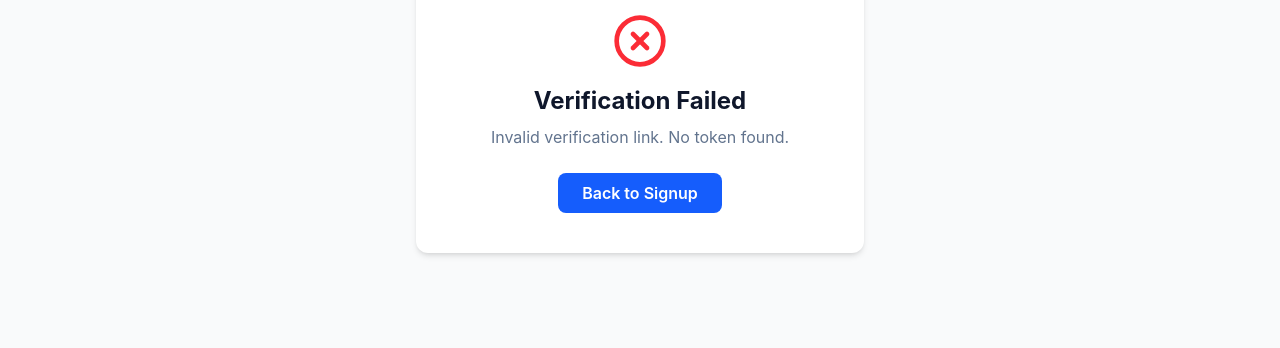
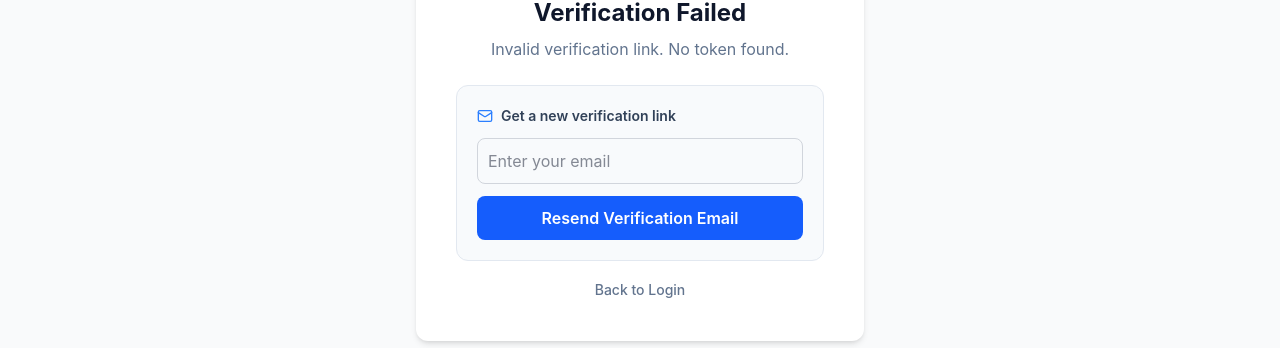
Before and after one commit to talhaarain54/talha-shafiq-mern-10pshine, a React app in the folder frontend/: page /verify-email in a window 1280 px wide. Shown: the part 356-704 px from the top of the page. Built offline with nearby package versions, Linux system fonts and the light colour scheme; no server answers; the HTML template or start-up script is replaced by a standard one.

Commit message:
Fixed the verify email functionality

```diff
--- a/frontend/src/App.jsx
+++ b/frontend/src/App.jsx
@@ -19,6 +19,7 @@ import Trash from "./pages/Trash";
 import VerifyEmail from "./pages/VerifyEmail";
 import ForgotPassword from "./pages/ForgotPassword";
 import ResetPassword from "./pages/ResetPassword";
+import EmailNotVerified from "./pages/Emailnotverified";
 
 
 const App = () => {
@@ -58,6 +59,7 @@ const App = () => {
 
           {/* Open — no auth required */}
           <Route path="/verify-email" element={<VerifyEmail />} />
+          <Route path="/email-not-verified" element={<EmailNotVerified />} />
 
           {/* Protected Routes */}
           <Route element={<ProtectedRoute />}>
--- /dev/null
+++ b/frontend/src/pages/Emailnotverified.jsx
@@ -0,0 +1,130 @@
+import { useState } from "react";
+import { useLocation, useNavigate, Link } from "react-router-dom";
+import { useSelector } from "react-redux";
+import { resendVerificationService } from "../services/auth.service";
+import { handleApiError } from "../utils/handleApiError";
+import { MailOpen, RefreshCcw, ArrowLeft, CheckCircle } from "lucide-react";
+import toast from "react-hot-toast";
+
+const EmailNotVerified = () => {
+  const isDark = useSelector((s) => s.theme.mode === "dark");
+  const location = useLocation();
+  const navigate = useNavigate();
+
+  // Email is passed via navigate state from Login page
+  const email = location.state?.email || "";
+
+  const [resending, setResending] = useState(false);
+  const [resent, setResent] = useState(false);
+
+  const handleResend = async () => {
+    if (!email) {
+      toast.error("No email address found. Please go back and try logging in again.");
+      return;
+    }
+    setResending(true);
+    try {
+      await resendVerificationService(email);
+      setResent(true);
+      toast.success("Verification email sent!");
+    } catch (err) {
+      handleApiError(err);
+    } finally {
+      setResending(false);
+    }
+  };
+
+  const pg = isDark
+    ? "min-h-screen flex items-center justify-center bg-slate-900 px-4"
+    : "min-h-screen flex items-center justify-center bg-gray-50 px-4";
+
+  const card = isDark
+    ? "bg-slate-800 border border-slate-700"
+    : "bg-white shadow-md";
+
+  const headingColor = isDark ? "text-white" : "text-slate-900";
+  const subColor = isDark ? "text-slate-400" : "text-slate-500";
+  const emailPillBg = isDark
+    ? "bg-slate-700 border border-slate-600 text-slate-200"
+    : "bg-slate-100 border border-slate-200 text-slate-700";
+  const dividerColor = isDark ? "border-slate-700" : "border-slate-100";
+
+  return (
+    <div className={pg}>
+      <div className={`max-w-md w-full rounded-2xl p-10 text-center ${card}`}>
+
+        {/* Icon */}
+        <div className={`w-20 h-20 rounded-full flex items-center justify-center mx-auto mb-6 ${
+          isDark ? "bg-amber-500/10" : "bg-amber-50"
+        }`}>
+          <MailOpen size={36} className="text-amber-500" />
+        </div>
+
+        {/* Heading */}
+        <h1 className={`text-2xl font-black mb-2 ${headingColor}`}>
+          Verify your email
+        </h1>
+        <p className={`text-sm mb-5 ${subColor}`}>
+          Your account is not yet activated. Please check your inbox and click the verification link we sent.
+        </p>
+
+        {/* Email pill */}
+        {email && (
+          <div className={`inline-flex items-center gap-2 px-4 py-2 rounded-full text-sm font-medium mb-6 ${emailPillBg}`}>
+            <MailOpen size={14} className="shrink-0" />
+            {email}
+          </div>
+        )}
+
+        <hr className={`mb-6 ${dividerColor}`} />
+
+        {/* Resend block */}
+        {resent ? (
+          <div className={`flex items-center justify-center gap-2 py-3 px-4 rounded-xl mb-4 ${
+            isDark ? "bg-green-500/10 border border-green-500/30" : "bg-green-50 border border-green-200"
+          }`}>
+            <CheckCircle size={18} className="text-green-500 shrink-0" />
+            <p className={`text-sm font-medium ${isDark ? "text-green-400" : "text-green-700"}`}>
+              New link sent! Check your inbox.
+            </p>
+          </div>
+        ) : (
+          <p className={`text-sm mb-3 ${subColor}`}>
+            Didn't get the email? Check your spam folder or resend it.
+          </p>
+        )}
+
+        <button
+          onClick={handleResend}
+          disabled={resending}
+          className="w-full flex items-center justify-center gap-2 bg-blue-600 hover:bg-blue-700 disabled:opacity-50 text-white font-semibold py-3 rounded-xl transition mb-3"
+        >
+          <RefreshCcw size={16} className={resending ? "animate-spin" : ""} />
+          {resending ? "Sending..." : resent ? "Resend Again" : "Resend Verification Email"}
+        </button>
+
+        <button
+          onClick={() => navigate("/login")}
+          className={`w-full flex items-center justify-center gap-2 py-3 rounded-xl font-semibold transition ${
+            isDark
+              ? "bg-slate-700 hover:bg-slate-600 text-slate-200"
+              : "bg-slate-100 hover:bg-slate-200 text-slate-700"
+          }`}
+        >
+          <ArrowLeft size={16} />
+          Back to Login
+        </button>
+
+        <p className={`mt-6 text-xs ${isDark ? "text-slate-600" : "text-slate-400"}`}>
+          Wrong account?{" "}
+          <Link to="/signup" className="text-blue-500 hover:underline font-medium">
+            Create a new one
+          </Link>
+        </p>
+
+      </div>
+    </div>
+  );
+};
+
+export default EmailNotVerified;
--- a/frontend/src/pages/VerifyEmail.jsx
+++ b/frontend/src/pages/VerifyEmail.jsx
@@ -1,8 +1,10 @@
-import { useEffect, useState } from "react";
+import { useEffect, useState, useRef } from "react";
 import { useSearchParams, Link, useNavigate } from "react-router-dom";
 import { useSelector } from "react-redux";
-import { verifyEmailService } from "../services/auth.service";
-import { CheckCircle, XCircle, Loader2 } from "lucide-react";
+import { verifyEmailService, resendVerificationService } from "../services/auth.service";
+import { handleApiError } from "../utils/handleApiError";
+import { CheckCircle, XCircle, Loader2, Mail } from "lucide-react";
+import toast from "react-hot-toast";
 
 const VerifyEmail = () => {
   const isDark = useSelector((s) => s.theme.mode === "dark");
@@ -12,7 +14,20 @@ const VerifyEmail = () => {
   const [status, setStatus] = useState("loading");
   const [message, setMessage] = useState("");
 
+  // ── Resend state (shown on error) ──
+  const [resendEmail, setResendEmail] = useState("");
+  const [resending, setResending] = useState(false);
+
+  // ── StrictMode guard: prevent useEffect running twice ──
+  const hasRun = useRef(false);
+
   useEffect(() => {
+    // Guard against React StrictMode double-invocation in dev.
+    // Without this, the token gets consumed on the first run and the
+    // second run sees it as "invalid or expired".
+    if (hasRun.current) return;
+    hasRun.current = true;
+
     const verify = async () => {
       if (!token) {
         setStatus("error");
@@ -22,10 +37,8 @@ useEffect(() => {
 
       try {
         const res = await verifyEmailService(token);
-
         setStatus("success");
         setMessage(res.message || "Email verified successfully!");
-
         setTimeout(() => navigate("/login"), 3000);
       } catch (err) {
         setStatus("error");
@@ -39,31 +52,106 @@ useEffect(() => {
     verify();
   }, [token, navigate]);
 
-  const pg = isDark ? "min-h-screen flex items-center justify-center bg-slate-900 px-4" : "min-h-screen flex items-center justify-center bg-gray-50 px-4";
-  const card = isDark ? "bg-slate-800 border border-slate-700" : "bg-white shadow-md";
-  const h = isDark ? "text-2xl font-bold text-white" : "text-2xl font-bold text-slate-900";
+  const handleResend = async () => {
+    if (!resendEmail.trim()) {
+      toast.error("Please enter your email address.");
+      return;
+    }
+    setResending(true);
+    try {
+      await resendVerificationService(resendEmail.trim());
+      toast.success("Verification email sent! Check your inbox.");
+    } catch (err) {
+      handleApiError(err);
+    } finally {
+      setResending(false);
+    }
+  };
+
+  const pg = isDark
+    ? "min-h-screen flex items-center justify-center bg-slate-900 px-4"
+    : "min-h-screen flex items-center justify-center bg-gray-50 px-4";
+  const card = isDark
+    ? "bg-slate-800 border border-slate-700"
+    : "bg-white shadow-md";
+  const h = isDark
+    ? "text-2xl font-bold text-white"
+    : "text-2xl font-bold text-slate-900";
   const p = isDark ? "text-slate-400" : "text-slate-500";
+  const inputClass = isDark
+    ? "w-full p-2.5 border border-slate-600 rounded-lg bg-slate-700 text-white placeholder:text-slate-400 outline-none focus:ring-2 focus:ring-blue-500"
+    : "w-full p-2.5 border border-gray-300 rounded-lg outline-none focus:ring-2 focus:ring-blue-500";
 
   return (
     <div className={pg}>
       <div className={`max-w-md w-full rounded-xl p-10 text-center ${card}`}>
+
+        {/* ── Loading ── */}
         {status === "loading" && (
-          <><Loader2 size={48} className="text-blue-600 mx-auto mb-4 animate-spin" />
-          <h2 className={`${h} mb-2`}>Verifying your email...</h2><p className={p}>Please wait.</p></>
+          <>
+            <Loader2 size={48} className="text-blue-600 mx-auto mb-4 animate-spin" />
+            <h2 className={`${h} mb-2`}>Verifying your email...</h2>
+            <p className={p}>Please wait.</p>
+          </>
         )}
+
+        {/* ── Success ── */}
         {status === "success" && (
-          <><CheckCircle size={56} className="text-green-500 mx-auto mb-4" />
+          <>
+            <CheckCircle size={56} className="text-green-500 mx-auto mb-4" />
             <h2 className={`${h} mb-2`}>Email Verified!</h2>
             <p className={`${p} mb-4`}>{message}</p>
             <p className={`text-sm ${p} mb-4`}>Redirecting to login in 3 seconds...</p>
-          <Link to="/login" className="inline-block bg-blue-600 text-white px-6 py-2 rounded-lg font-semibold hover:bg-blue-700 transition">Go to Login</Link></>
+            <Link
+              to="/login"
+              className="inline-block bg-blue-600 text-white px-6 py-2 rounded-lg font-semibold hover:bg-blue-700 transition"
+            >
+              Go to Login
+            </Link>
+          </>
         )}
+
+        {/* ── Error ── */}
         {status === "error" && (
-          <><XCircle size={56} className="text-red-500 mx-auto mb-4" />
+          <>
+            <XCircle size={56} className="text-red-500 mx-auto mb-4" />
             <h2 className={`${h} mb-2`}>Verification Failed</h2>
             <p className={`${p} mb-6`}>{message}</p>
-          <Link to="/signup" className="inline-block bg-blue-600 text-white px-6 py-2 rounded-lg font-semibold hover:bg-blue-700 transition">Back to Signup</Link></>
+
+            {/* Resend section */}
+            <div className={`rounded-xl p-5 mb-4 text-left ${isDark ? "bg-slate-700/50 border border-slate-600" : "bg-slate-50 border border-slate-200"}`}>
+              <div className="flex items-center gap-2 mb-3">
+                <Mail size={16} className="text-blue-500 shrink-0" />
+                <p className={`text-sm font-semibold ${isDark ? "text-slate-200" : "text-slate-700"}`}>
+                  Get a new verification link
+                </p>
+              </div>
+              <input
+                type="email"
+                value={resendEmail}
+                onChange={(e) => setResendEmail(e.target.value)}
+                onKeyDown={(e) => e.key === "Enter" && handleResend()}
+                placeholder="Enter your email"
+                className={inputClass}
+              />
+              <button
+                onClick={handleResend}
+                disabled={resending}
+                className="w-full mt-3 bg-blue-600 text-white py-2.5 rounded-lg font-semibold hover:bg-blue-700 disabled:opacity-50 transition"
+              >
+                {resending ? "Sending..." : "Resend Verification Email"}
+              </button>
+            </div>
+
+            <Link
+              to="/login"
+              className={`text-sm font-medium hover:underline ${isDark ? "text-slate-400" : "text-slate-500"}`}
+            >
+              Back to Login
+            </Link>
+          </>
         )}
+
       </div>
     </div>
   );
```
Also changed, not shown: frontend/src/pages/Login.jsx (+50 -29 lines). Lines whose indentation alone changed are shown as unchanged.
